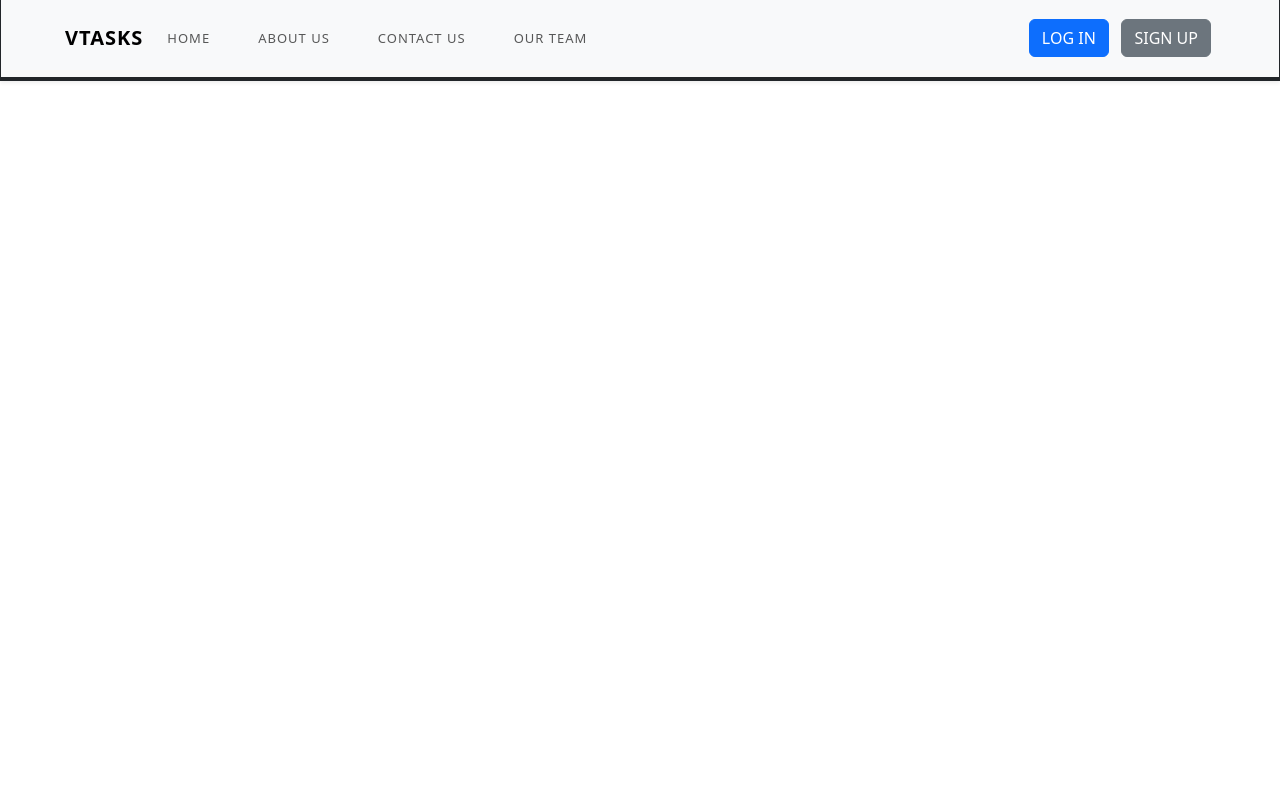
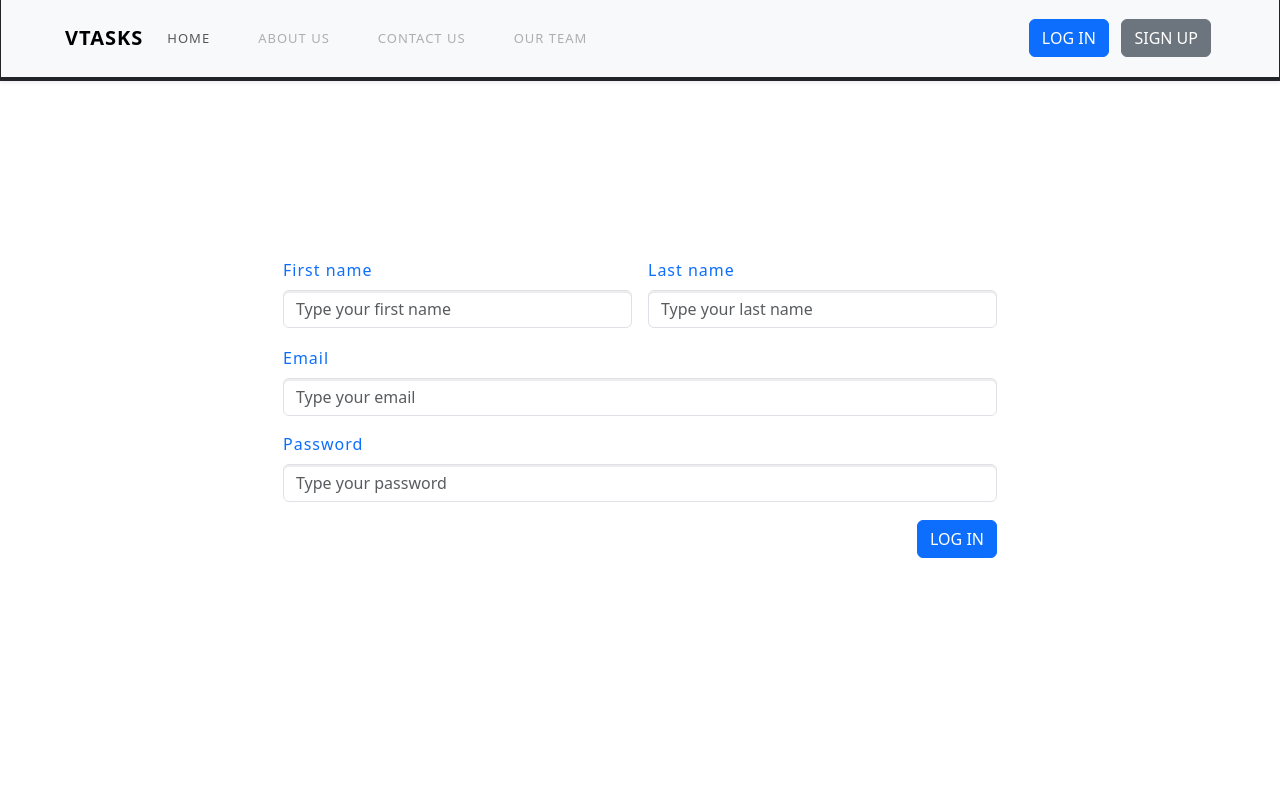
Before and after one commit to VitorMours/VTasks, a Flask app: page /signin/ in a window 1280 px wide. Run offline with Flask 3, Linux system fonts and the light colour scheme; some libraries are stand-ins or nearby versions.

Commit message:
Creating the login and signin systems

```diff
--- /dev/null
+++ b/src/forms/__init__.py
@@ -0,0 +1,8 @@
+from flask_wtf import FlaskForm
+from wtforms import StringField, IntegerField, PasswordField, SubmitField, EmailField
+from wtforms.validators import DataRequired
+
+class BaseAuthForm(FlaskForm):
+  email = EmailField("Email", validators=[DataRequired(message="Please type your email")])
+  password = PasswordField("Password", validators=[DataRequired(message="Please type your password")])
+  submit = SubmitField("Submit", validators=[DataRequired()])
--- a/src/forms/login_form.py
+++ b/src/forms/login_form.py
@@ -1,9 +1,4 @@
-from flask_wtf import FlaskForm
-from wtforms import StringField, IntegerField, PasswordField, SubmitField, EmailField
-from wtforms.validators import DataRequired
+from . import BaseAuthForm
 
-
-class LoginForm(FlaskForm):
-  email = EmailField("email", validators=[DataRequired()])
-  password = PasswordField("password", validators=[DataRequired()])
-  submit = SubmitField("submit", validators=[DataRequired()])
+class LoginForm(BaseAuthForm):
+  pass
--- /dev/null
+++ b/src/forms/signin_form.py
@@ -0,0 +1,9 @@
+from . import BaseAuthForm
+from wtforms import StringField, PasswordField
+from wtforms.validators import DataRequired, Length, Regexp
+
+class SigninForm(BaseAuthForm):
+  first_name = StringField("First name", validators=[DataRequired(message="Plesae type your first name")])
+  last_name = StringField("Last name")
+  password = PasswordField("Password", validators=[DataRequired(message="Please type your password"), Length(min=8, max=64)])
+  confirm_password = PasswordField("Password", validators=[DataRequired(message="Please type your password"), Length(min=8, max=64)])
--- /dev/null
+++ b/src/services/impl/database_service_impl.py
@@ -0,0 +1,2 @@
+from .. import databaseService
+class DatabaseServiceImpl(DatabaseService):
--- a/src/templates/base.html
+++ b/src/templates/base.html
@@ -10,6 +10,9 @@
     {% block header %}
     {% endblock %}
 
+    {% block sidebar %}
+    {% endblock %}
+
     {% block content %}
     {% endblock %}
 
--- a/src/templates/pages/login.html
+++ b/src/templates/pages/login.html
@@ -6,10 +6,37 @@
   {% include "partials/header.html" %}
 {% endblock %}
 
+{% block content %}
+  <main class="d-flex align-items-center justify-items-center justify-content-center w-100 vh-100">
+    <form method="POST" class="p-5">
+      {{ form.csrf_token }}
+      <div class="form-check mt-3 px-0">
 
-{% block content %}
-  <main>
-
-
+        {{ form.email.label(class="form-label text-primary") }}
+        {{ form.email(class="form-control", placeholder="Type your email", size=30) }}
+        {# TODO: Verificar se isso pode ser trocado por um macro, ou deve ser assim mesmo #}
+        {% if form.email.errors %}
+          <ul class="errors">
+            {% for error in form.email.errors %}
+              <li>error</li>
+            {% endfor %}
+          </ul>
+        {% endif %}
+      </div>
+      <div class="form-check mt-3 px-0">
+        {{ form.password.label(class="form-label text-primary") }}
+        {{ form.password(class="form-control", placeholder="Type your password", size=30) }}
+        {% if form.password.errors %}
+          <ul class="errors">
+            {% for error in form.password.errors %}
+              <li>error</li>
+            {% endfor %}
+          </ul>
+        {% endif %}
+      </div>
+      <div class="text-end">
+        <button type="submit" class="mt-3 btn btn-primary">Log in</button>
+      </div>
+    </form>
   </main>
 {% endblock %}
--- a/src/templates/pages/signin.html
+++ b/src/templates/pages/signin.html
@@ -0,0 +1,71 @@
+{% extends "base.html" %}
+
+{% block subtitle %} - Signin{% endblock  %}
+
+{% block header%}
+  {% include "partials/header.html" %}
+{% endblock %}
+
+{% block content %}
+  <main class="d-flex align-items-center justify-items-center justify-content-center w-100 vh-100">
+    <form method="POST" class="p-5">
+      {{ form.csrf_token }}
+      <div class="d-flex align-items-start justify-content-start gap-3">
+        <div class="form-check mt-3 p-0">
+          {{ form.first_name.label(class="form-label text-primary") }}
+          {{ form.first_name(class="form-control", placeholder="Type your first name", size=30) }}
+          {# TODO: Verificar se isso pode ser trocado por um macro, ou deve ser assim mesmo #}
+          {% if form.first_name.errors %}
+            <ul class="errors">
+              {% for error in form.first_name.errors %}
+                <li>error</li>
+              {% endfor %}
+            </ul>
+          {% endif %}
+        </div>
+
+        <div class="form-check mt-3 p-0">
+          {{ form.last_name.label(class="form-label text-primary") }}
+          {{ form.last_name(class="form-control", placeholder="Type your last name", size=30) }}
+          {# TODO: Verificar se isso pode ser trocado por um macro, ou deve ser assim mesmo #}
+          {% if form.last_name.errors %}
+            <ul class="errors">
+              {% for error in form.last_name.errors %}
+                <li>error</li>
+              {% endfor %}
+            </ul>
+          {% endif %}
+        </div>
+      </div>
+
+      <div class="form-check mt-3 px-0">
+        {{ form.email.label(class="form-label text-primary") }}
+        {{ form.email(class="form-control", placeholder="Type your email", size=30) }}
+        {# TODO: Verificar se isso pode ser trocado por um macro, ou deve ser assim mesmo #}
+        {% if form.email.errors %}
+          <ul class="errors">
+            {% for error in form.email.errors %}
+              <li>error</li>
+            {% endfor %}
+          </ul>
+        {% endif %}
+      </div>
+
+      <div class="form-check mt-3 px-0">
+        {{ form.password.label(class="form-label text-primary") }}
+        {{ form.password(class="form-control", placeholder="Type your password", size=30) }}
+        {% if form.password.errors %}
+          <ul class="errors">
+            {% for error in form.password.errors %}
+              <li>error</li>
+            {% endfor %}
+          </ul>
+        {% endif %}
+      </div>
+
+      <div class="text-end">
+        <button type="submit" class="mt-3 btn btn-primary">Log in</button>
+      </div>
+    </form>
+  </main>
+{% endblock %}
--- a/src/templates/partials/header.html
+++ b/src/templates/partials/header.html
@@ -7,13 +7,13 @@
                     <a class="nav-link" href="{{ url_for('views.index') }}">Home</a>
                 </li>
                 <li class="nav-item">
-                    <a class="nav-link" href="#">About Us</a>
+                    <a class="nav-link disabled" href="#">About Us</a>
                 </li>
                 <li class="nav-item">
-                    <a class="nav-link" href="#">Contact Us</a>
+                    <a class="nav-link disabled" href="#">Contact Us</a>
                 </li>
                 <li class="nav-item">
-                    <a class="nav-link" href="#">Our Team</a>
+                    <a class="nav-link disabled" href="#">Our Team</a>
                 </li>
             </div>
 
--- a/src/views/auth.py
+++ b/src/views/auth.py
@@ -2,22 +2,32 @@ from flask import Blueprint, render_template, flash, redirect
 from flask.views import View, MethodView
 
 from ..forms.login_form import LoginForm
+from ..forms.signin_form import SigninForm
 
 bp = Blueprint("auth", __name__, template_folder="templates")
 
 class LoginView(MethodView):
-  def get(self):
+  def get(self) -> str:
     form = LoginForm()
     return render_template("pages/login.html", form=form)
 
-  def post(self):
+  def post(self) -> str:
     form = LoginForm()
+    print(form.email)
+    # if form.validate_on_submit():
+      # print(form)
+
+class SigninView(MethodView):
+  def get(self) -> str:
+    form = SigninForm()
+    return render_template("pages/signin.html", form=form)
+
+  def post(self) -> str:
+    form = SigninForm()
     if form.validate_on_submit():
-      pass
-
-class SigninView(View):
-  def dispatch_request(self):
-    return render_template("pages/signin.html")
+      return render_template("pages/home.html")
+      # TODO: Preciso adicionar a validacao, de forma que as mensagens de erro possam ser passadas e iteradas dentro do tempalte
+    return render_template("pages/signin.html", form=form)
 
 bp.add_url_rule("/login/", view_func=LoginView.as_view("login"))
-bp.add_url_rule("/signin/", view_func=LoginView.as_view("signin"))
+bp.add_url_rule("/signin/", view_func=SigninView.as_view("signin"))
```
Also changed, not shown: src/repositories/user_repository.py (+8 -2 lines), src/services/database_service.py (added, +12 -0 lines), src/templates/pages/index.html (+6 -1 lines), src/views/__init__.py (+6 -2 lines), src/forms/singin_form.py (deleted), src/templates/partials/sidebar.html (added).
